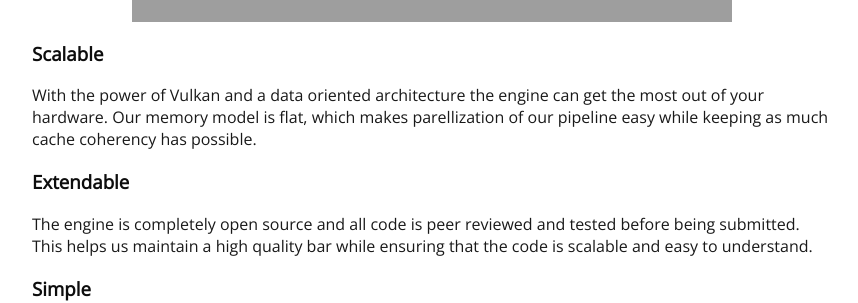
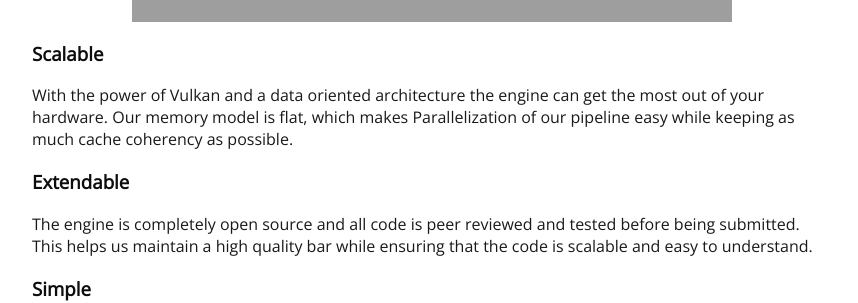
Before and after one commit to flingengine/flingengine.io, a Jekyll site: the page built from index.html, in a window 1280 px wide and 900 px high. Shown: the part 436-739 px from the top of the window, without its empty margins (208-1066 px from the left). Built offline with Jekyll 4.4.1, drawn with Linux system fonts in a browser that asks for light colours; nearby versions of some CDN libraries; some web fonts are replaced; library files that are not in the unit come from our copies.

Commit message:
Update index.html

```diff
--- a/index.html
+++ b/index.html
@@ -8,8 +8,8 @@ layout: default
   <h3>Scalable</h3>
   <p>
       With the power of Vulkan and a data oriented architecture the engine can get the most
-      out of your hardware. Our memory model is flat, which makes parellization of our
-      pipeline easy while keeping as much cache coherency has possible.
+      out of your hardware. Our memory model is flat, which makes Parallelization of our
+      pipeline easy while keeping as much cache coherency as possible.
   </p>
 
   <h3>Extendable</h3>
```
